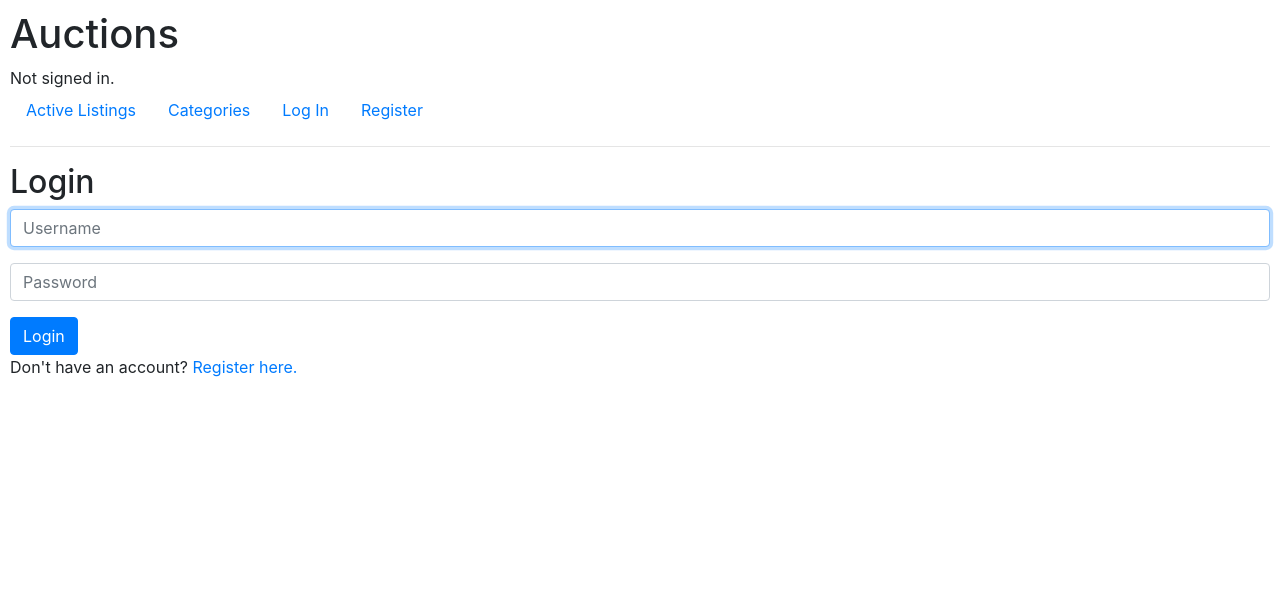
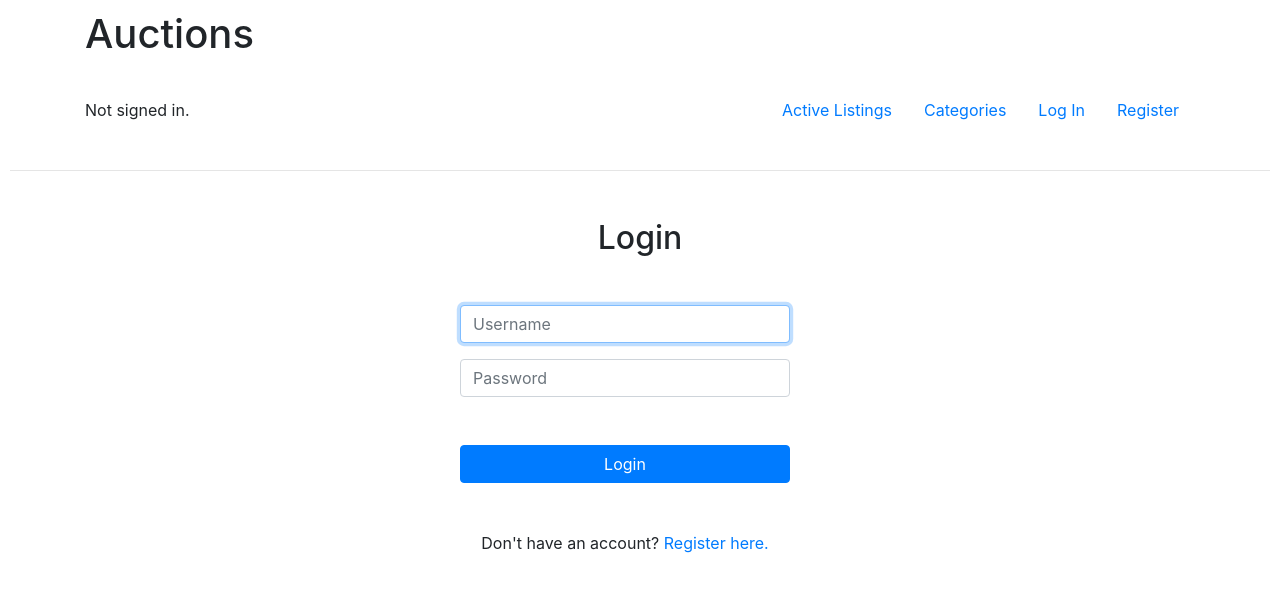
Before and after one commit to AliAmCa/Auctions, a Django app: page /login in a window 1280 px wide. Shown: the top 592 px of the page. Run offline with Django 3.2, Linux system fonts and the light colour scheme; some libraries are stand-ins or nearby versions.

Commit message:
Change style with bootstrap

```diff
--- a/auctions/forms.py
+++ b/auctions/forms.py
@@ -2,8 +2,12 @@ from django import forms
 
 categories = [('1','Fashion'), ('2','Toys'), ('3','Electronics'), ('4','Home'),('5', 'Sport')]
 class NewProductForm(forms.Form):
-    title = forms.CharField(label= 'Title',widget=forms.TextInput(attrs={'name':'title'}))
-    description = forms.CharField(label= 'Description', widget=forms.Textarea(attrs={'name':'description', 'rows':3, 'cols':5}))
+    title = forms.CharField(label= 'Title',widget=forms.TextInput(attrs={'name':'title', 'class':'form-control'}))
+    description = forms.CharField(label= 'Description', widget=forms.Textarea(attrs={'name':'description', 'rows':3, 'cols':5, 'class':'form-control'}))
     initialPrice = forms.FloatField(label='Initial Bid')
     image = forms.URLField(label='Image')
-    category = forms.ChoiceField(label='Category', choices = categories)
+    category = forms.ChoiceField(label='Category', choices = categories, required=False)
+
+    initialPrice.widget.attrs.update({'class':'form-control'})
+    image.widget.attrs.update({'class':'form-control'})
+    category.widget.attrs.update({'class':'form-control'})
--- a/auctions/templates/auctions/layout.html
+++ b/auctions/templates/auctions/layout.html
@@ -3,46 +3,40 @@
 <!DOCTYPE html>
 <html lang="en">
     <head>
-        <title>{% block title %}Auctions{% endblock %}</title>
+        <title>{% block title %}{% endblock %}</title>
         <link rel="stylesheet" href="https://stackpath.bootstrapcdn.com/bootstrap/4.4.1/css/bootstrap.min.css" integrity="sha384-Vkoo8x4CGsO3+Hhxv8T/Q5PaXtkKtu6ug5TOeNV6gBiFeWPGFN9MuhOf23Q9Ifjh" crossorigin="anonymous">
         <link href="{% static 'auctions/styles.css' %}" rel="stylesheet">
     </head>
     <body>
+        <header>
+            <div class="container">
                 <h1>Auctions</h1>
-        <div>
+                <div class="row justify-content-center justify-content-md-between align-items-center py-4">
+                    <div  class="col-md-4 col-6 ">
                         {% if user.is_authenticated %}
                             Signed in as <strong>{{ user.username }}</strong>.
                         {% else %}
                             Not signed in.
                         {% endif %}
                     </div>
-        <ul class="nav">
-            <li class="nav-item">
+                    <div class="col-md-8">
+                        <nav class="mt-5 mt-md-0 nav justify-content-center justify-content-md-end">
                             <a class="nav-link" href="{% url 'index' %}">Active Listings</a>
-            </li>
-            <li class="nav-item">
                             <a class="nav-link" href="{% url 'index' %}">Categories</a>
-            </li>
+                            {% if user.is_authenticated %}
+                                <a class="nav-link" href="{% url 'index' %}">Watchlist</a>
+                                <a class="nav-link" href="{% url 'new' %}">Create Listing</a>
+                                <a class="nav-link" href="{% url 'logout' %}">Log Out</a>
+                            {% else %}
+                                <a class="nav-link" href="{% url 'login' %}">Log In</a>
+                                <a class="nav-link" href="{% url 'register' %}">Register</a>
+                            {% endif %}
 
-            {% if user.is_authenticated %}
-                <li class="nav-item">
-                    <a class="nav-link" href="{% url 'index' %}">Watchlist</a>
-                </li>
-                <li class="nav-item">
-                    <a class="nav-link" href="{% url 'new' %}">Create Listing</a>
-                </li>
-                <li class="nav-item">
-                    <a class="nav-link" href="{% url 'logout' %}">Log Out</a>
-                </li>
-            {% else %}
-                <li class="nav-item">
-                    <a class="nav-link" href="{% url 'login' %}">Log In</a>
-                </li>
-                <li class="nav-item">
-                    <a class="nav-link" href="{% url 'register' %}">Register</a>
-                </li>
-            {% endif %}
-        </ul>
+                        </nav>
+                    </div>
+                </div>
+            </div>
+        </header>
             <hr>
         {% block body %}
         {% endblock %}
--- a/auctions/templates/auctions/login.html
+++ b/auctions/templates/auctions/login.html
@@ -1,13 +1,17 @@
 {% extends "auctions/layout.html" %}
-
+{% block title %}
+Login
+{% endblock %}
 {% block body %}
 
-    <h2>Login</h2>
+    <h2 class="mt-5 text-center">Login</h2>
 
     {% if message %}
         <div>{{ message }}</div>
     {% endif %}
-
+    <div class="container mt-5">
+        <div class="row justify-content-center col">
+            <div class="col-md-4">
                 <form action="{% url 'login' %}" method="post">
                     {% csrf_token %}
                     <div class="form-group">
@@ -16,9 +20,14 @@
                     <div class="form-group">
                         <input class="form-control" type="password" name="password" placeholder="Password">
                     </div>
-        <input class="btn btn-primary" type="submit" value="Login">
+                    <input class="btn btn-primary btn-block mt-5" type="submit" value="Login">
                 </form>
+                <p class="mt-5 text-center">Don't have an account?
+                     <a href="{% url 'register' %}">Register here.</a>
+                </p>
+            </div>
+        </div>
+    </div>
 
-    Don't have an account? <a href="{% url 'register' %}">Register here.</a>
 
 {% endblock %}
--- a/auctions/templates/auctions/register.html
+++ b/auctions/templates/auctions/register.html
@@ -1,4 +1,7 @@
 {% extends "auctions/layout.html" %}
+{% block title %}
+    Register
+{% endblock %}
 
 {% block body %}
 
--- a/commerce/settings.py
+++ b/commerce/settings.py
@@ -120,3 +120,5 @@ USE_TZ = True
 # https://docs.djangoproject.com/en/3.0/howto/static-files/
 
 STATIC_URL = '/static/'
+
+LOGIN_URL = reverse_lazy('login')
```
Also changed, not shown: auctions/templates/auctions/createListing.html (+13 -8 lines), auctions/templates/auctions/index.html (+6 -3 lines). Lines whose indentation alone changed are shown as unchanged.
